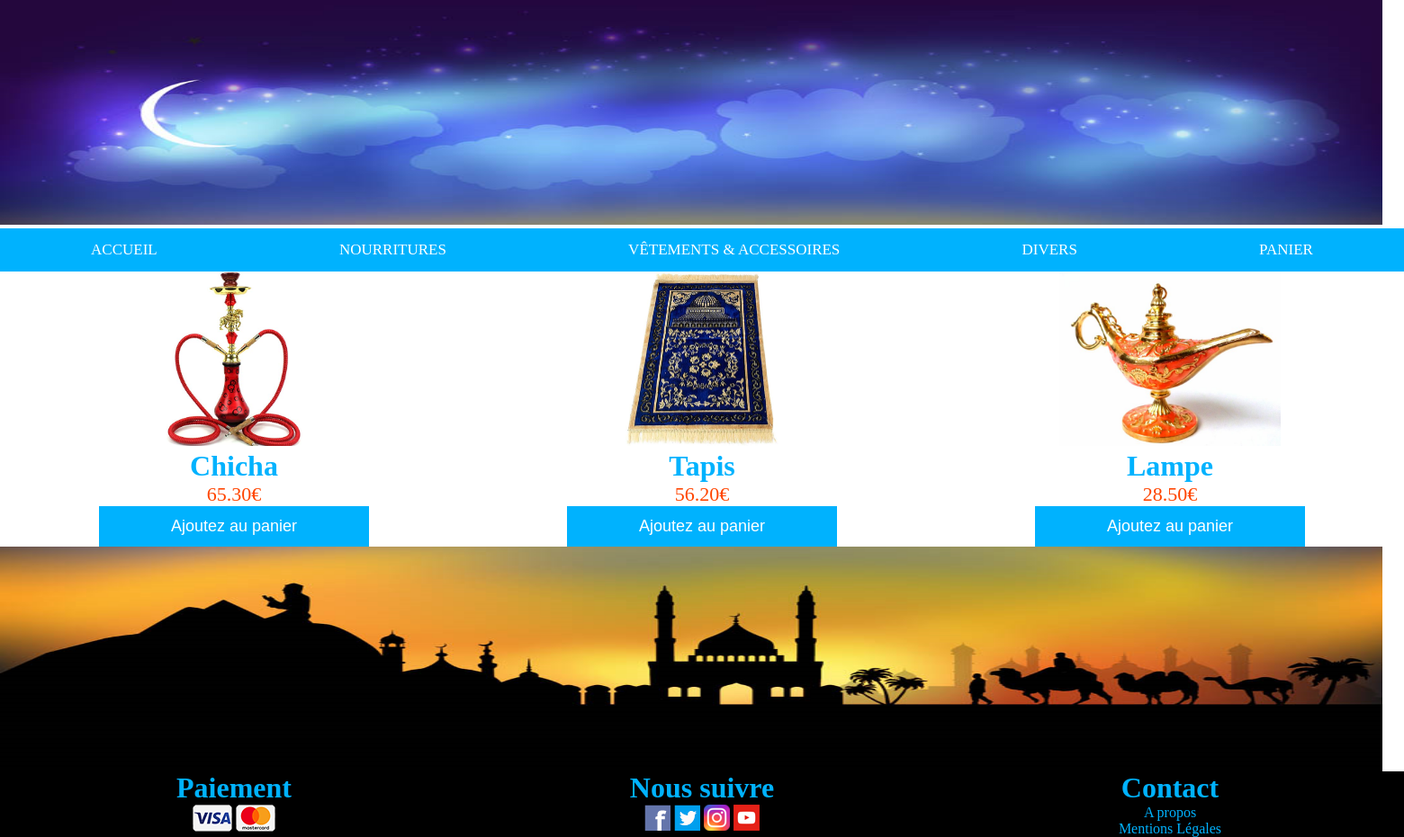
After one commit to nicepowpowloko/heckle-jeckle, a PHP site: page /divers.php in a window 1560 px wide. The commit adds this page. Shown: the whole page at 90% size. Run offline with PHP 8.4, Linux system fonts and the light colour scheme.

Commit message:
C'est un bon début ! xD

```diff
--- /dev/null
+++ b/Page du Site/divers.php
@@ -0,0 +1,88 @@
+<!DOCTYPE html>
+<html lang="fr">
+<head>
+    <meta charset="UTF-8">
+    <meta http-equiv="X-UA-Compatible" content="IE=edge">
+    <meta name="viewport" content="width=device-width, initial-scale=1.0">
+    <title>Divers</title>
+</head>
+<body>
+<?php
+include '../acceuil/en-tête.php'
+?>
+<?php
+include '../acceuil/nav.php'
+?>
+
+<main>
+<div class="card">
+  <img src="../Images/Chicha.jpg" style="width:50%">
+  <h1>Chicha</h1>
+  <p class="price">65.30€</p>
+  <p><button>Ajoutez au panier</button></p>
+</div>
+<div class="card">
+  <img src="../Images/Tapis.jpg" style="width:56.4%">
+  <h1>Tapis</h1>
+  <p class="price">56.20€</p>
+  <p><button>Ajoutez au panier</button></p>
+</div>
+<div class="card">
+  <img src="../Images/Lampe Génie.jpg" style="width:82%">
+  <h1>Lampe</h1>
+  <p class="price">28.50€</p>
+  <p><button>Ajoutez au panier</button></p>
+</div>
+</main>
+
+</body>
+
+<style>
+     *{
+        margin: 0;
+    }
+    main{
+        text-align: center;
+        display: flex;
+        flex-wrap: wrap;
+    }
+
+
+.card {
+
+  max-width: 300px;
+  margin: auto;
+  text-align: center;
+  font-family: 'Arabela';
+  color: #00B2FE;
+  flex-wrap: wrap;
+  background-color: white;
+}
+
+.price {
+  color: orangered;
+  font-size: 22px;
+}
+
+.card button {
+  border: none;
+  outline: 0;
+  padding: 12px;
+  color: white;
+  background-color: #00B2FE;
+  text-align: center;
+  cursor: pointer;
+  width: 100%;
+  font-size: 18px;
+}
+
+.card button:hover {
+  opacity: 0.7;
+  background-color: orangered;
+}
+</style>
+
+<?php
+include '../acceuil/footer.php'
+?>
+</html>
--- /dev/null
+++ b/acceuil/footer.php
@@ -0,0 +1,85 @@
+<body>
+    <footer>
+
+        <div class="wrapper">
+        <img src="../Images/Footer.png" height="250px" width="1536px">
+        <div class="gauche">
+            <h1>Paiement</h1>
+            <img src="../Images/VISA.png" alt="">
+            <img src="../Images/MASTERCARD.png" alt="">
+        </div>
+        <div class="milieu">
+            <h1>Nous suivre</h1>
+            <img src="../Images/FACEBOOK.png" alt="">
+            <img src="../Images/TWITTER.png" alt="">
+            <img src="../Images/INSTAGRAM.png" alt="">
+            <img src="../Images/YOUTUBE.png" alt="">
+        </div>
+        <div class="droite">
+            <h1>Contact</h1>
+            <p>A propos</p>
+            <p>Mentions Légales</p>
+        </div>
+        </div>
+
+    </footer>
+</body>
+
+<style>
+    *{
+        margin: 0;
+    }
+
+    footer{
+        flex-wrap: wrap;
+        color: #00B2FE;
+        font-family: 'Arabela';
+        text-align: center;
+    }
+
+    .wrapper {
+  display: flex;
+  flex-wrap: wrap;
+  min-height: 100px;
+  position: absolute;
+}
+
+.gauche {
+  background-color: black;
+  order: 0;
+}
+
+.milieu {
+  background-color: black;
+  order: 1;
+}
+
+.droite {
+  background-color: black;
+  order: 2;
+}
+
+.gauche,
+.milieu,
+.droite {
+  flex: 1;
+}
+
+@media only screen and (max-width: 768px) {
+  .milieu {
+    width: 100%;
+    order: 0;
+  }
+  .gauche {
+    width: 50%;
+  }
+  .droite {
+    width: 50%;
+  }
+  .gauche,
+  .milieu,
+  .droite {
+    flex: none;
+  }
+}
+</style>
--- a/acceuil/nav.php
+++ b/acceuil/nav.php
@@ -1,9 +1,9 @@
 <nav>
         <div class="topnav">
-            <a class="active" href="">ACCUEIL</a>
-            <a href="">NOURRITURES</a>
-            <a href="">VÊTEMENTS & ACCESSOIRES</a>
-            <a href="">DIVERS</a>
+            <a href="../Page du Site/index.php">ACCUEIL</a>
+            <a href="../Page du Site/nourriture.php">NOURRITURES</a>
+            <a href="../Page du Site/vêtements & accesoires.php">VÊTEMENTS & ACCESSOIRES</a>
+            <a href="../Page du Site/divers.php">DIVERS</a>
             <a href="">PANIER</a>
           </div>
 </nav>
@@ -19,6 +19,7 @@
     justify-content: space-around;
     display: flex;
     font-family: 'Arabela';
+    flex-wrap: wrap;
 }
 
 .topnav a{
```
Also changed, not shown: Page du Site/index.php (+6 -5 lines), Page du Site/nourriture.php (added, +88 -0 lines), Page du Site/vêtements & accesoires.php (added, +88 -0 lines).
